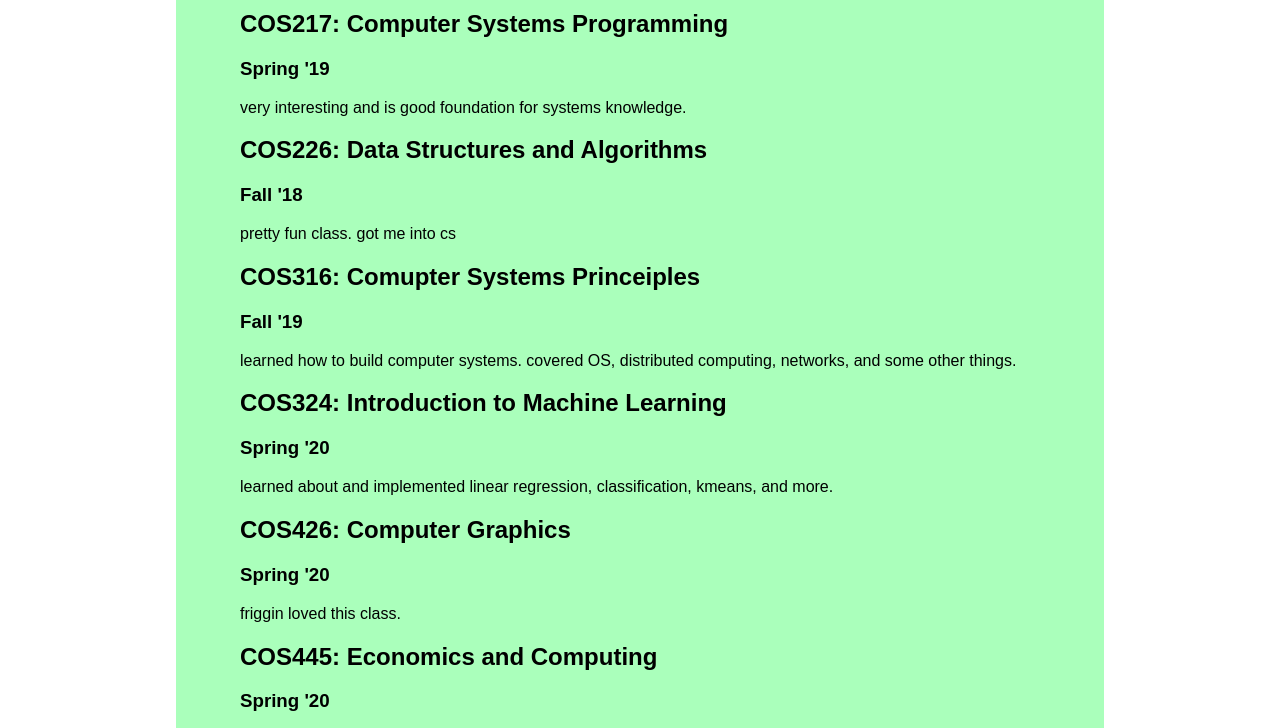
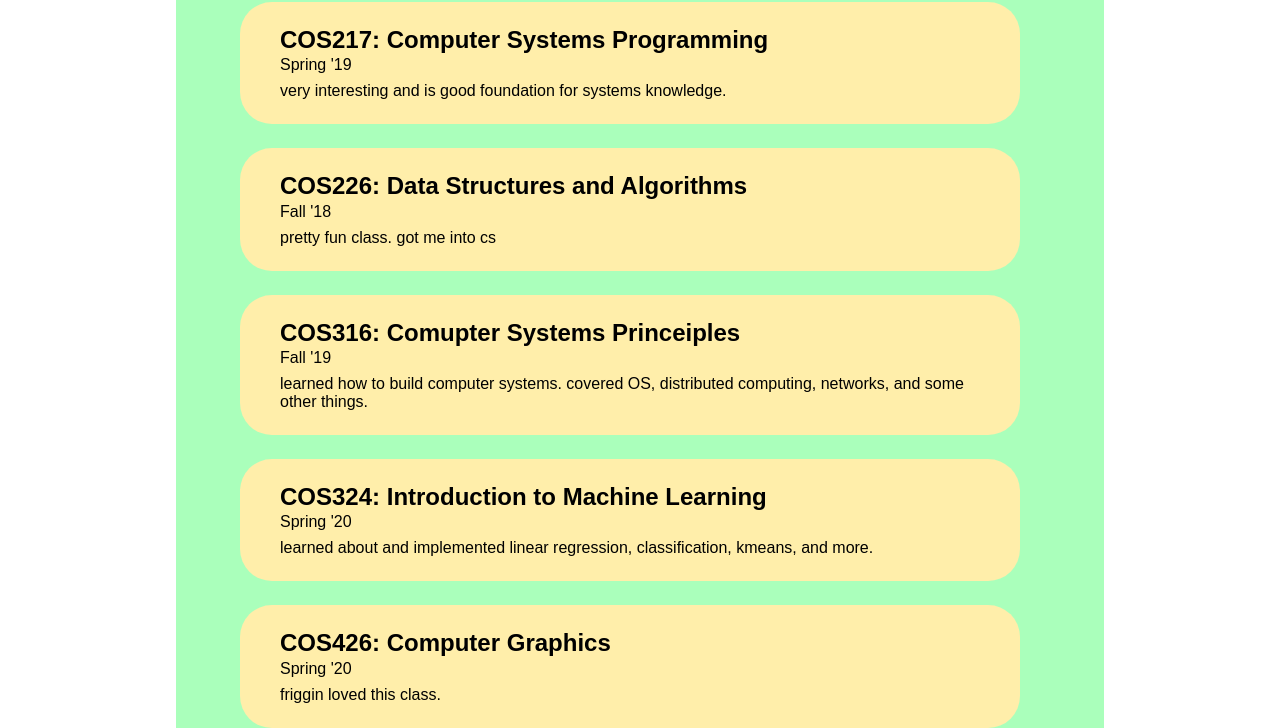
Before and after one commit to hollisma/hollisis.me, a Gatsby site: page /education in a window 1280 px wide. Shown: the part 274-1002 px from the top of the page. Built offline with nearby package versions, Linux system fonts and the light colour scheme; Gatsby itself is replaced by a stand-in of ours.

Commit message:
basic styling finished

```diff
--- a/src/components/layout.tsx
+++ b/src/components/layout.tsx
@@ -11,11 +11,11 @@ import Navbar from './navbar'
 // `}
 
 const Container = styled.div`
-  max-width: 800px;
-  margin: 7.5em auto 7vh;
+  width: auto;
+  max-width: 50em;
+  margin: 7em auto 4em;
   ${media(900)`
     margin-top: 5em;
-    width: 100%;
   `}
   padding: 2em 5vw;
   background-color: #afb;
--- a/src/components/navbar.tsx
+++ b/src/components/navbar.tsx
@@ -1,4 +1,4 @@
-import React, { useState } from 'react'
+import React, { useState, useEffect } from 'react'
 import styled from 'styled-components'
 import { Link } from 'gatsby'
 
@@ -26,7 +26,7 @@ const LinkContainer = styled.div<{ scrolled: boolean }>`
   position: fixed;
   top: 0;
   left: 0;
-  height: ${props => (props.scrolled ? '4rem' : '5rem')};
+  height: ${props => (props.scrolled ? '3.5em' : '4.5em')};
   width: 100%;
   background-color: ${props => (props.scrolled ? '#fab' : '#abf')};
   align-items: center;
@@ -37,13 +37,13 @@ const LinkContainer = styled.div<{ scrolled: boolean }>`
 `
 
 const Navbar: React.FC = () => {
-  const [scrolled, setScrolled] = useState(
-    document.documentElement.scrollTop > 1
-  )
+  const [scrolled, setScrolled] = useState(false)
 
-  window.onscroll = () => {
-    setScrolled(document.documentElement.scrollTop > 1)
-  }
+  useEffect(() => {
+    window.onscroll = () => {
+      setScrolled(document.documentElement.scrollTop > 1)
+    }
+  })
 
   return (
     <LinkContainer scrolled={scrolled}>
--- a/src/pages/education.tsx
+++ b/src/pages/education.tsx
@@ -1,6 +1,26 @@
 import React from 'react'
 import { graphql, PageProps } from 'gatsby'
+import styled from 'styled-components'
 import { Layout, SEO } from '../components'
+import { list_item } from '../styles'
+
+const Subject = styled.div`
+  margin-bottom: 3.5em;
+  &:last-child {
+    margin-bottom: 0.5em;
+  }
+`
+const Section = styled(list_item.section)`
+  margin-bottom: 1.5em;
+  padding: 1.5em 2.5em;
+`
+const Title = list_item.title
+const SecondTitle = styled(Title)`
+  font-size: 1.5em;
+`
+const UnderTitle = styled(list_item.under_title)`
+  padding-bottom: 0.5em;
+`
 
 interface Course {
   fields: {
@@ -36,42 +56,51 @@ const Education = ({ data }: PageProps<Data>) => {
   interface SectionObject {
     [section: string]: Course[]
   }
-  let section_to_course: SectionObject = {}
+
+  // section_to_courses maps a section name (math, cs, humanities)
+  // to the courses associated with the secctino in graphql form
+  let section_to_courses: SectionObject = {}
   for (let i in course_edges) {
     const course = course_edges[i].node
-    const section = course.fields.slug.split('/')[2]
-    if (!Object.keys(section_to_course).includes(section)) {
-      section_to_course[section] = []
+    const section = course.fields.slug.split('/')[2] // folder name
+    if (!Object.keys(section_to_courses).includes(section)) {
+      section_to_courses[section] = []
     }
-    section_to_course[section].push(course)
+    section_to_courses[section].push(course)
   }
 
   const sectionElems =
-    Object.keys(section_to_course).length !== 0 &&
-    Object.keys(section_to_course).map((section, i) => {
-      // let CourseElems: React.ReactNode[] = []
-      let courseElems: React.ReactNode = section_to_course[section].map(
+    Object.keys(section_to_courses).length !== 0 &&
+    Object.keys(section_to_courses).map((section, i) => {
+      let courseElems: React.ReactNode = section_to_courses[section].map(
         (sec, j) => {
           const { frontmatter, html } = sec
           const { title, term } = frontmatter
 
           return (
-            <div key={j}>
-              <h2>{title}</h2>
-              <h3>{term}</h3>
+            <Section key={j}>
+              <SecondTitle>{title}</SecondTitle>
+              <UnderTitle>{term}</UnderTitle>
               <p dangerouslySetInnerHTML={{ __html: html }} />
-            </div>
+            </Section>
           )
         }
       )
 
       return (
-        <div key={i}>
-          <h1>{section}</h1>
+        <Subject key={i}>
+          <Title>{section}</Title>
           {courseElems}
-        </div>
+        </Subject>
       )
     })
+
+  // Hard coding the order to be CS, math, humanities
+  if (sectionElems) {
+    const temp = sectionElems[1]
+    sectionElems[1] = sectionElems[2]
+    sectionElems[2] = temp
+  }
 
   return (
     <Layout>
--- a/src/styles/list-item.tsx
+++ b/src/styles/list-item.tsx
@@ -4,8 +4,9 @@ const list_item = {
   section: styled.div`
     display: flex;
     flex-direction: column;
+    width: 87.5%;
     background-color: #fea;
-    padding: 5vh 7%;
+    padding: 2em 3em;
     margin-bottom: 5vh;
     border-radius: 2em;
     &:last-of-type {
@@ -18,7 +19,6 @@ const list_item = {
   `,
   title: styled.h1`
     font-size: 2rem;
-    margin-top: 0.75rem;
   `,
   under_title: styled.div`
     display: flex;
@@ -32,6 +32,9 @@ const list_item = {
     & li {
       margin-bottom: 0.4rem;
       font-size: 1.1rem;
+    }
+    & li:last-child {
+      margin-bottom: 0;
     }
   `,
   flex_row_container: styled.div`
```
Also changed, not shown: src/pages/index.tsx (+11 -10 lines).
